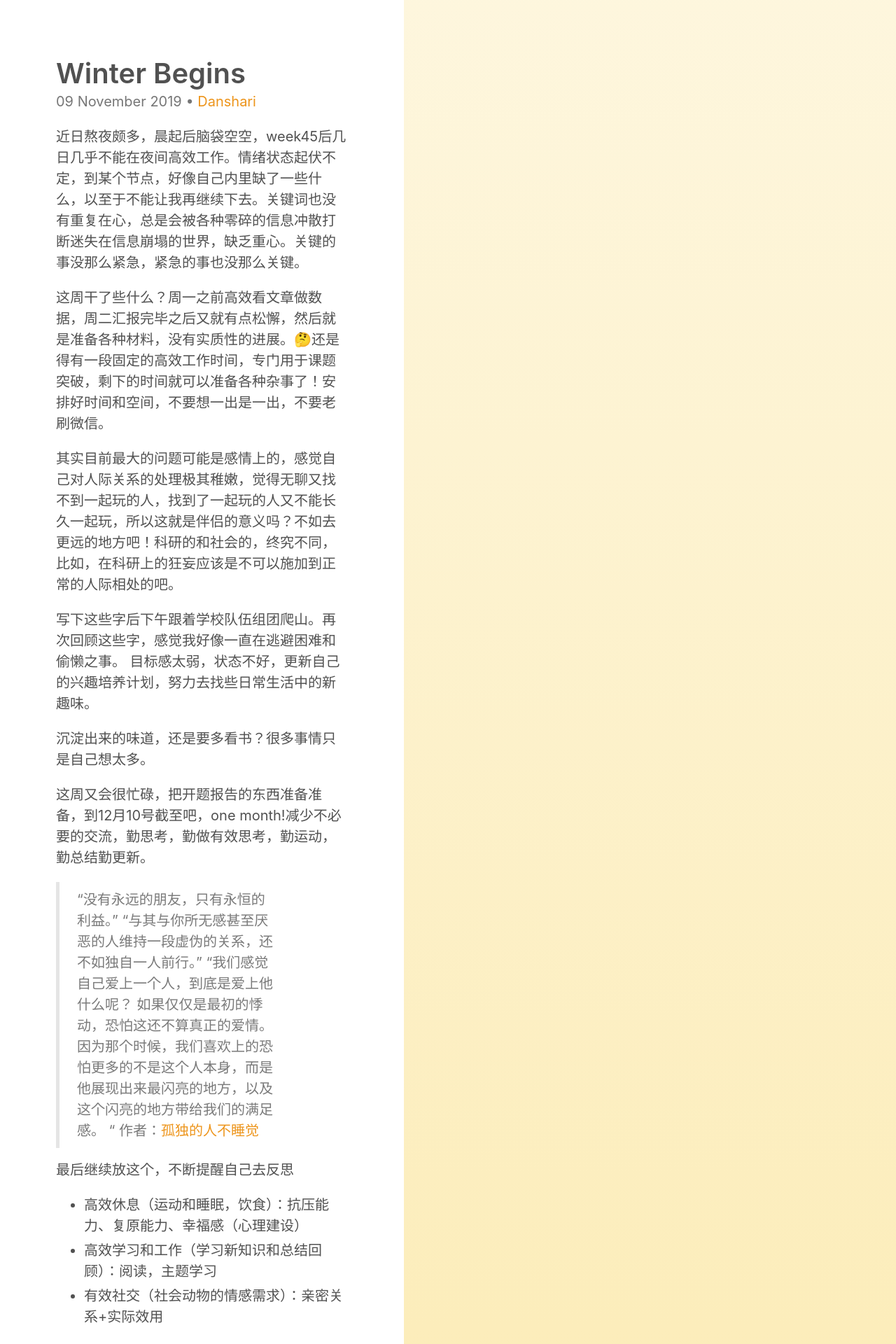
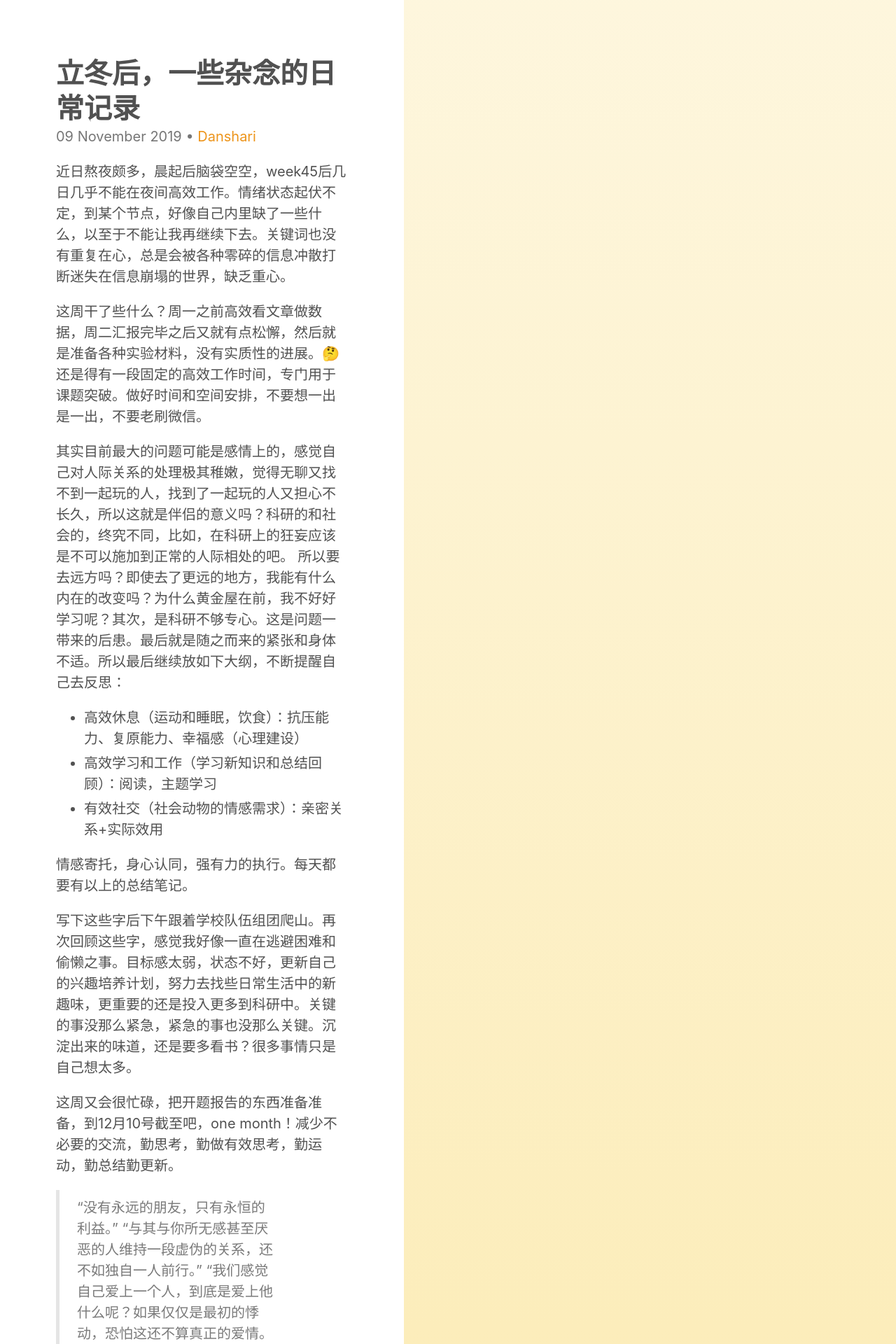
Before and after one commit to hwoihann/rethink, a Jekyll site: the page built from _posts/2019-11-09-winter-begins.md, in a window 1280 px wide. Shown: the top 1920 px of the page at 70% size. Built offline with Jekyll 4.4.1, drawn with Linux system fonts in a browser that asks for light colours; some of the changed text lies outside the part shown.

Commit message:
week47周中乱想

```diff
--- a/_posts/2019-11-09-winter-begins.md
+++ b/_posts/2019-11-09-winter-begins.md
@@ -1,6 +1,6 @@
 ---
 layout: post
-title:
+title: 立冬后，一些杂念的日常记录
 categories:
   - Danshari
 Tags: [actionRetro, Mindset]
@@ -8,47 +8,43 @@
 ---
 
 
-近日熬夜颇多，晨起后脑袋空空，week45后几日几乎不能在夜间高效工作。情绪状态起伏不定，到某个节点，好像自己内里缺了一些什么，以至于不能让我再继续下去。关键词也没有重复在心，总是会被各种零碎的信息冲散打断迷失在信息崩塌的世界，缺乏重心。关键的事没那么紧急，紧急的事也没那么关键。
+<!--more-->
 
-这周干了些什么？周一之前高效看文章做数据，周二汇报完毕之后又就有点松懈，然后就是准备各种材料，没有实质性的进展。🤔还是得有一段固定的高效工作时间，专门用于课题突破，剩下的时间就可以准备各种杂事了！安排好时间和空间，不要想一出是一出，不要老刷微信。
+近日熬夜颇多，晨起后脑袋空空，week45后几日几乎不能在夜间高效工作。情绪状态起伏不定，到某个节点，好像自己内里缺了一些什么，以至于不能让我再继续下去。关键词也没有重复在心，总是会被各种零碎的信息冲散打断迷失在信息崩塌的世界，缺乏重心。
 
-其实目前最大的问题可能是感情上的，感觉自己对人际关系的处理极其稚嫩，觉得无聊又找不到一起玩的人，找到了一起玩的人又不能长久一起玩，所以这就是伴侣的意义吗？不如去更远的地方吧！科研的和社会的，终究不同，比如，在科研上的狂妄应该是不可以施加到正常的人际相处的吧。
+这周干了些什么？周一之前高效看文章做数据，周二汇报完毕之后又就有点松懈，然后就是准备各种实验材料，没有实质性的进展。🤔还是得有一段固定的高效工作时间，专门用于课题突破。做好时间和空间安排，不要想一出是一出，不要老刷微信。
 
-写下这些字后下午跟着学校队伍组团爬山。再次回顾这些字，感觉我好像一直在逃避困难和偷懒之事。
-目标感太弱，状态不好，更新自己的兴趣培养计划，努力去找些日常生活中的新趣味。
-
-
-沉淀出来的味道，还是要多看书？很多事情只是自己想太多。
-
-这周又会很忙碌，把开题报告的东西准备准备，到12月10号截至吧，one month!减少不必要的交流，勤思考，勤做有效思考，勤运动，勤总结勤更新。
-
-
-
->“没有永远的朋友，只有永恒的利益。”
->"与其与你所无感甚至厌恶的人维持一段虚伪的关系，还不如独自一人前行。"
->"我们感觉自己爱上一个人，到底是爱上他什么呢？
-如果仅仅是最初的悸动，恐怕这还不算真正的爱情。因为那个时候，我们喜欢上的恐怕更多的不是这个人本身，而是他展现出来最闪亮的地方，以及这个闪亮的地方带给我们的满足感。
-"
-作者：[孤独的人不睡觉](https://www.jianshu.com/p/3266aaa97e7d)
-
-
-最后继续放这个，不断提醒自己去反思
+其实目前最大的问题可能是感情上的，感觉自己对人际关系的处理极其稚嫩，觉得无聊又找不到一起玩的人，找到了一起玩的人又担心不长久，所以这就是伴侣的意义吗？科研的和社会的，终究不同，比如，在科研上的狂妄应该是不可以施加到正常的人际相处的吧。
+所以要去远方吗？即使去了更远的地方，我能有什么内在的改变吗？为什么黄金屋在前，我不好好学习呢？其次，是科研不够专心。这是问题一带来的后患。最后就是随之而来的紧张和身体不适。所以最后继续放如下大纲，不断提醒自己去反思：
  - 高效休息（运动和睡眠，饮食）：抗压能力、复原能力、幸福感（心理建设）
  - 高效学习和工作（学习新知识和总结回顾）：阅读，主题学习
  - 有效社交（社会动物的情感需求）：亲密关系+实际效用
 
+情感寄托，身心认同，强有力的执行。每天都要有以上的总结笔记。
+
+写下这些字后下午跟着学校队伍组团爬山。再次回顾这些字，感觉我好像一直在逃避困难和偷懒之事。目标感太弱，状态不好，更新自己的兴趣培养计划，努力去找些日常生活中的新趣味，更重要的还是投入更多到科研中。关键的事没那么紧急，紧急的事也没那么关键。沉淀出来的味道，还是要多看书？很多事情只是自己想太多。
+
+这周又会很忙碌，把开题报告的东西准备准备，到12月10号截至吧，one month！减少不必要的交流，勤思考，勤做有效思考，勤运动，勤总结勤更新。
+
+>“没有永远的朋友，只有永恒的利益。”
+>"与其与你所无感甚至厌恶的人维持一段虚伪的关系，还不如独自一人前行。"
+>"我们感觉自己爱上一个人，到底是爱上他什么呢？如果仅仅是最初的悸动，恐怕这还不算真正的爱情。因为那个时候，我们喜欢上的恐怕更多的不是这个人本身，而是他展现出来最闪亮的地方，以及这个闪亮的地方带给我们的满足感。"
+by [孤独的人不睡觉](https://www.jianshu.com/p/3266aaa97e7d)
+
+
+
+
 2019/11/11 Mon.补记
 
-晚上回DYY老师的采访稿
-平时爬山或者户外运动比较多的，如你觉得周末出来做这样的放松，对你工作日再回归到实验室，有没有什么帮助呀？
-或者说在爬山的过程中，你一般在想什么？
+晚上回DY老师的采访稿
+平时爬山或者户外运动比较多的，如你觉得周末出来做这样的放松，对工作日再回归到实验室，有没有什么帮助？或者说在爬山的过程中，你一般在想什么？
 
 Q1: 日常工作实验就是围绕几个核心去做研究，做久了有时觉得周身疲惫。因为在乡下长大，对山野特别有亲切感，所以不太喜欢静坐类的活动，所以一般隔个一两个月，会选个周末和小伙伴一起去爬山，看看西湖和江景，山里出汗吸氧，爬完吃顿美食，十分满足。
 Q2: 走山路，到一定的疲惫程度，有时候会出现和跑步一样止不住的心流状态，只是往前走就好了🤔。不过多数时候需要等待队友，会在风景好的地方思绪放空，就觉得世界很美好，研究和生活要好好继续。
 
 ---
 
-这周听起来感触最大的歌（包括上周），可能是因为有失恋和失落的心情吧。
+这周听来最有感触的歌（包括上周），许是因为失恋和失落的心。
 
 《Transmigration》by 邱比
 你的什麼，觸動了我
--- /dev/null
+++ b/_posts/2019-11-12-about-badminton.md
@@ -0,0 +1,25 @@
+---
+layout: post
+title: 羽毛球练习所获感悟（持续更新）
+categories:
+  - Sports
+Tags: [actionRetro, running]
+excerpt_separator: "<!--more-->"
+---
+
+张老师羽毛球教学练习有所悟，套路可以抽象成技巧做事的的高阶模式。
+
+<!--more-->
+从八月份开始记录运动日记，感觉还是偶有收获。一项技能，会有瓶颈期，但是要熬过这段无所增长的时光，就又会变得有趣？
+回顾那时写的话："上半年遇到些神奇的经历，总在某些时刻能感受到其感受，总之是非常欣赏倾慕这样积极的人，很值得我学习。"过了三个月来看，又有另一番滋味。人与人的距离，总是会在某个时刻随着量变而产生质变，
+
+
+1. 坚定，遇事果敢，勇猛精进。
+2. 精神放松而集中，身体舒展并伺机而动（这是不是涉及到具身认知？），张弛有道。
+3. 用概率和几何的眼光看问题，分析清楚，理论知识的巧妙应用。
+4. 情景模拟能力
+膜拜。。。
+继续准备开题报告！🦁 🦁
+
+
+啊！完事了要不去泡温泉吧！
```
Also changed, not shown: _posts/2019-11-13=summary-for-my-goal.md (added, +40 -0 lines), _posts/assets/2019-11-13=summary-for-my-goal-609ec555.png (added).
